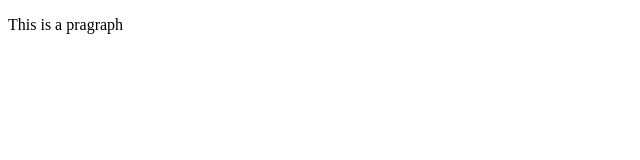
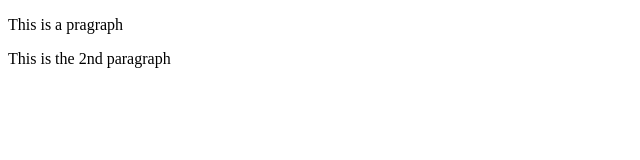
Before and after one commit to nordkapp77/practice-1, a plain HTML site: page index.html in a window 1280 px wide. Shown: the whole page, without its empty margins (0-640 px from the left). Drawn offline with Linux system fonts and the light colour scheme.

Commit message:
Added 2nd paragraph. Added 2nd page to the project

```diff
--- a/index.html
+++ b/index.html
@@ -8,5 +8,6 @@
   </head>
   <body>
     <p>This is a pragraph</p>
+    <p>This is the 2nd paragraph</p>
   </body>
 </html>
```
Also changed, not shown: page2.html (added, +1 -0 lines).
